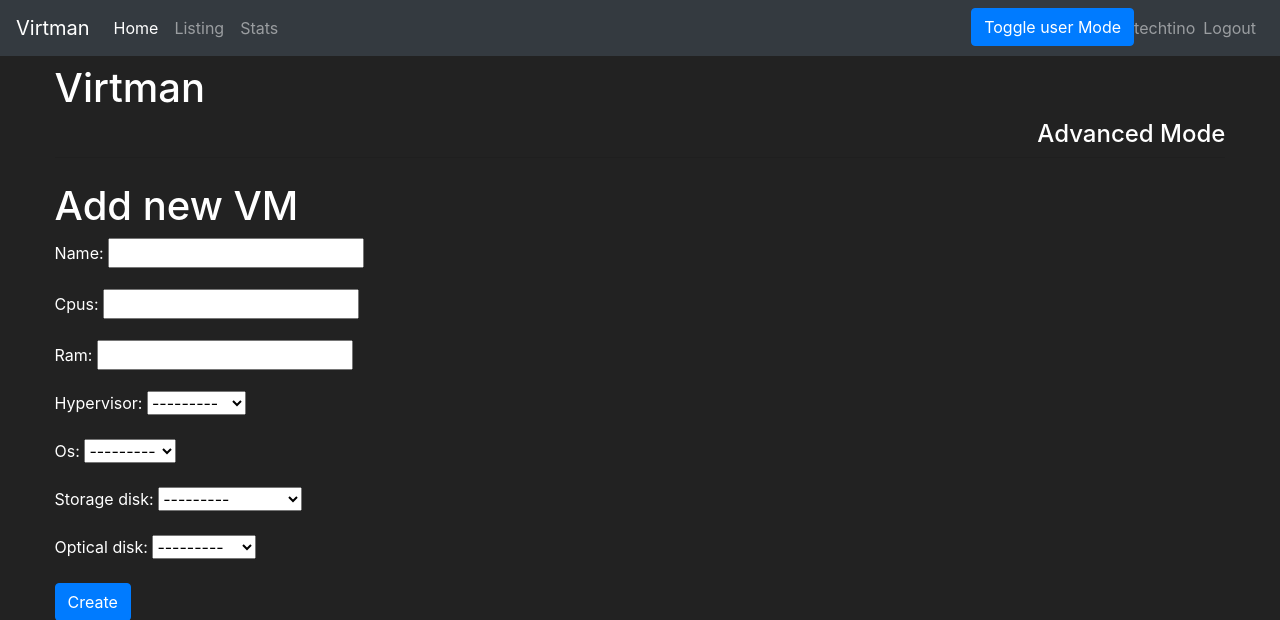
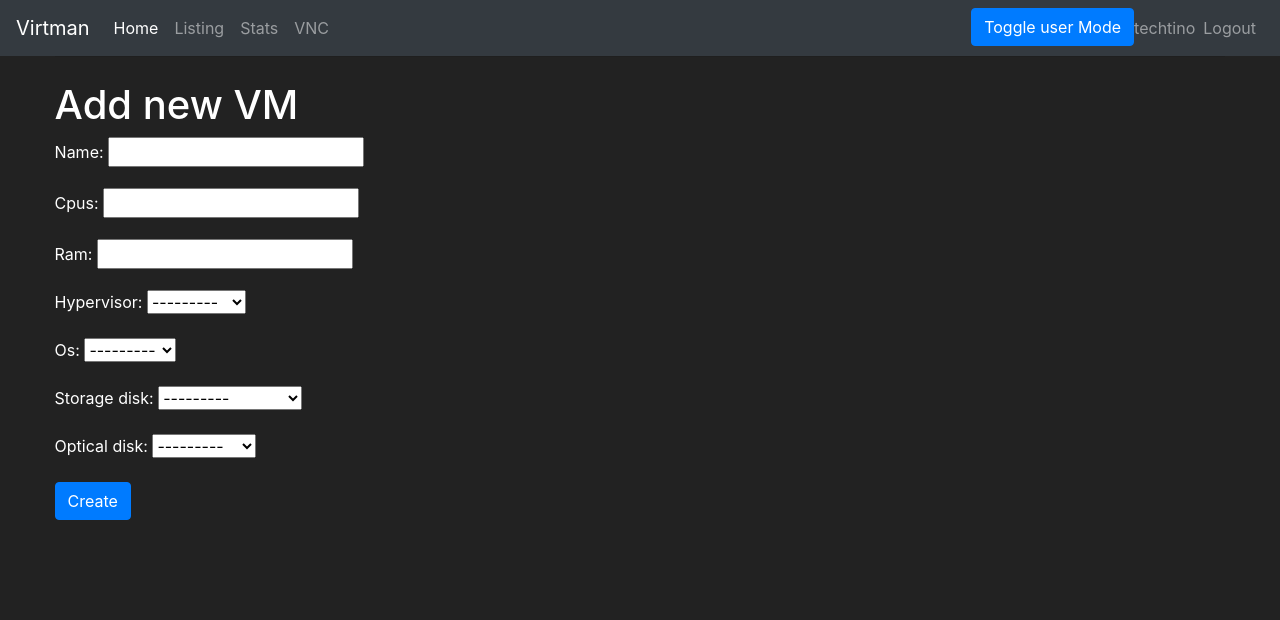
Before and after one commit to techtino/Virtman-WebUI, a Django app: page /manager/add in a window 1280 px wide. Shown: the top 620 px of the page. Run offline with Django 3.2, Linux system fonts and the light colour scheme; a user stored in the database is signed in; data comes from the database, SQL or seed files in the repository; both versions use the stored data as it was after the commit; some libraries are stand-ins or nearby versions.

Commit message:
Cleaned up UI

```diff
--- a/virtman/manager/templates/base.html
+++ b/virtman/manager/templates/base.html
@@ -28,6 +28,9 @@
     <li class="nav-item">
         <a class="nav-link" href="/manager/viewStats">Stats</a>
     </li>
+    <li class="nav-item">
+        <a class="nav-link" href="/manager/vnc">VNC</a>
+    </li>
   </ul>
 
   <ul class="nav navbar-nav navbar-right">
@@ -49,12 +52,6 @@
 	<div id="content" name="content" class="main">
 		<div class="row justify-content-center">
 			<div class="col-11">
-				<h1 class="mt-2">Virtman</h1>
-        {% if user.profile.advanced_mode == False %}
-        <h4 align="right" class="mt-2">Simple Mode</h4>
-				{% else %}
-        <h4 align="right" class="mt-2">Advanced Mode</h4>
-        {% endif %}
         <hr class="mt-0 mb-4">
 				{% block content %}
 				{% endblock %}
--- a/virtman/manager/templates/novnc/vnc.html
+++ b/virtman/manager/templates/novnc/vnc.html
@@ -1,5 +1,9 @@
+{% extends "base.html" %}
 {% load static %}
+
 <!DOCTYPE html>
+
+{% block content %}
 <html lang="en" class="noVNC_loading">
 <head>
 
@@ -314,3 +318,4 @@
     </audio>
  </body>
 </html>
+{% endblock content %}
```
Also changed, not shown: virtman/db.sqlite3.
